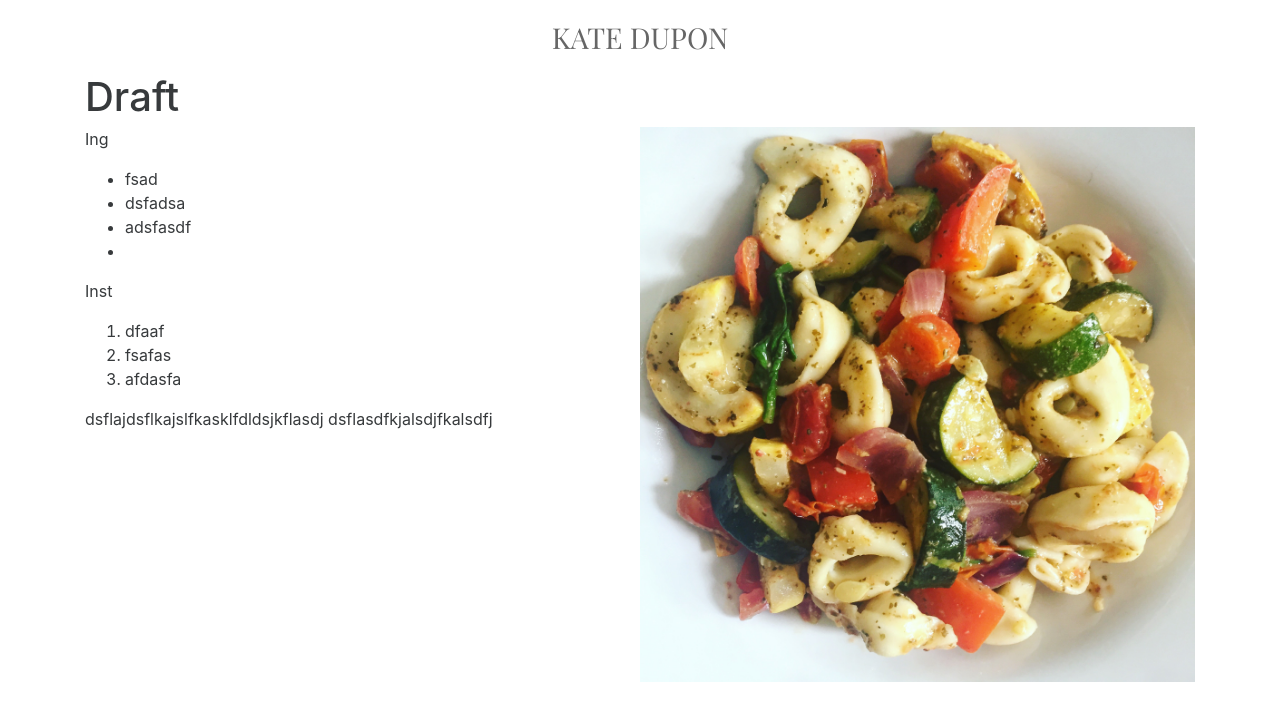
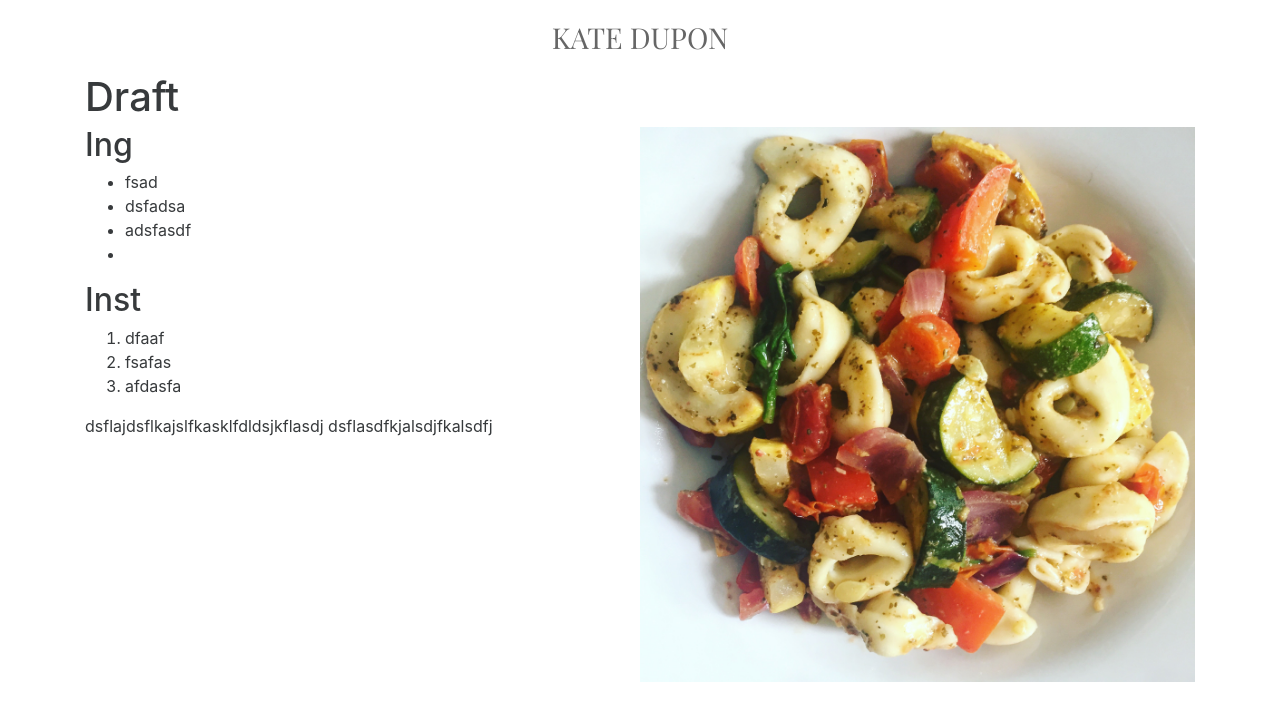
Before and after one commit to kdupon/kdupon.github.io-old, a Jekyll site: the page built from _recipes/mk.md, in a window 1280 px wide. Shown: the top 721 px of the page. Built offline with Jekyll 4.4.1, drawn with Linux system fonts in a browser that asks for light colours.

```diff
--- a/_recipes/mk.md
+++ b/_recipes/mk.md
@@ -6,13 +6,15 @@ image_path: /tortellini-pesto.jpg
 categories: lorem
 ---
 
-Ing
+## Ing
+
 * fsad
 * dsfadsa
 * adsfasdf
 *
 
-Inst
+## Inst
+
 1. dfaaf
 2. fsafas
 3. afdasfa
```
